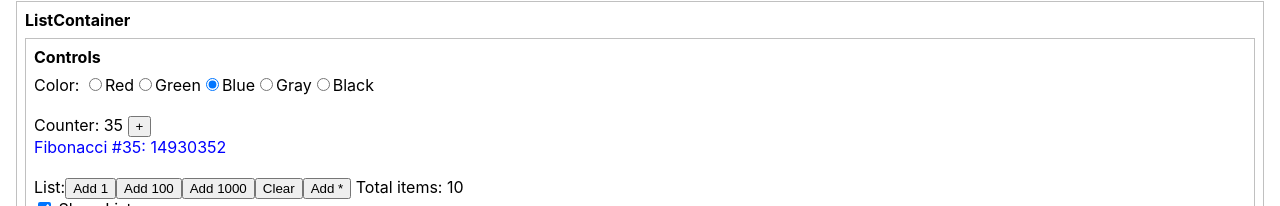
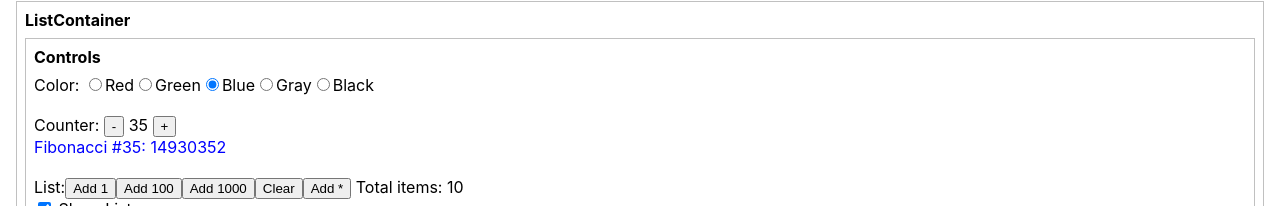
Before and after one commit to giladaya/react-faster-take-two, a React (Create React App) app in the folder virtualize/: page / in a window 1280 px wide. Shown: the part 123-329 px from the top of the page. Built offline with nearby package versions, Linux system fonts and the light colour scheme.

Commit message:
Add minus button

```diff
--- a/virtualize/src/components/Counter.jsx
+++ b/virtualize/src/components/Counter.jsx
@@ -5,7 +5,8 @@ export default function Counter(props) {
   console.log(`Render Counter ${label}`);
   return (
     <div>
-      {label}: {count} <button onClick={() => setCount(count + 1)}>+</button>
+      {label}: <button onClick={() => setCount(count - 1)}>-</button> {count}{" "}
+      <button onClick={() => setCount(count + 1)}>+</button>
     </div>
   );
 }
```
